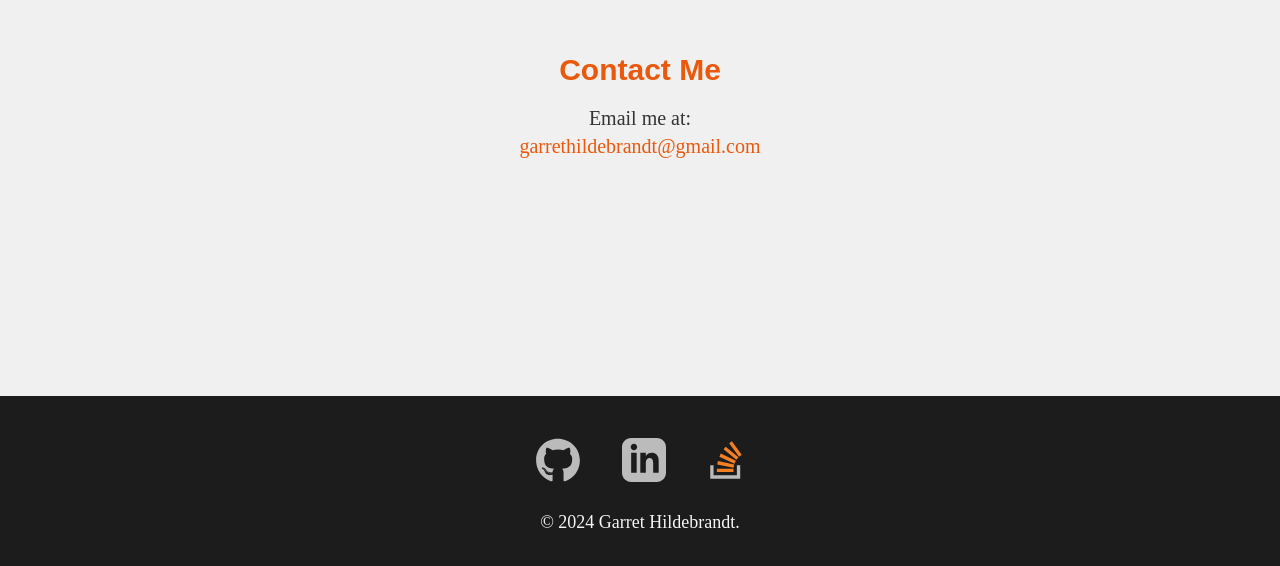
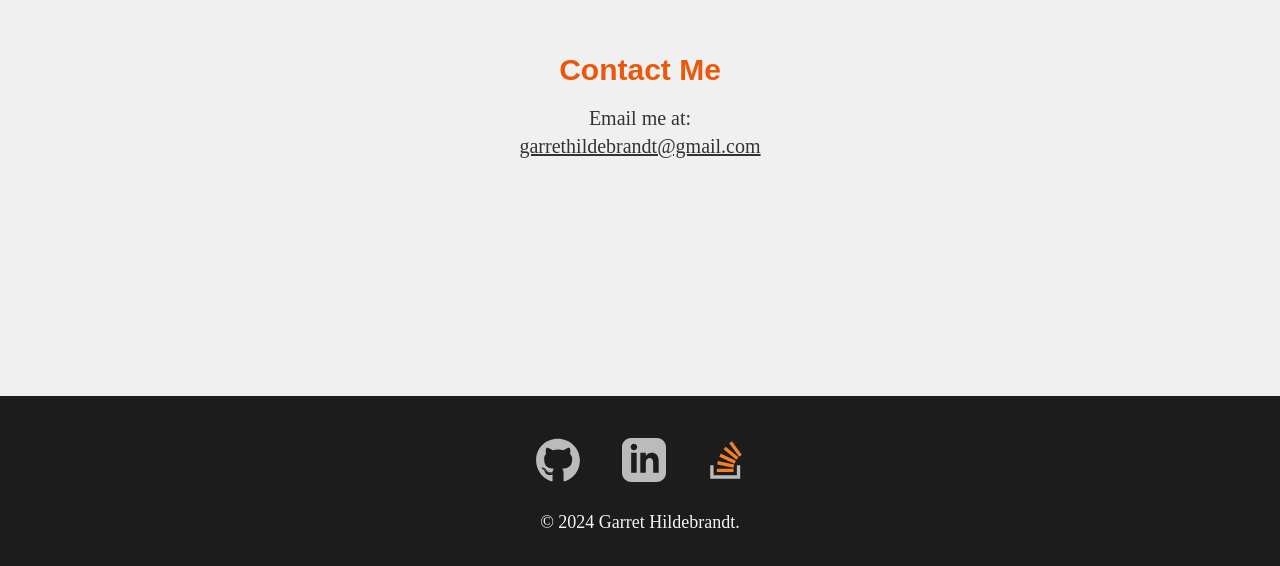
Before and after one commit to garrethil/portfolio, a React (Vite) app: page /#/ in a window 1280 px wide. Shown: the part 2327-2893 px from the top of the page. Built offline with nearby package versions, Linux system fonts and the light colour scheme; a web font is replaced by a local one.

Commit message:
change contact text design

```diff
--- a/src/pages/Home.jsx
+++ b/src/pages/Home.jsx
@@ -91,7 +91,7 @@ function Home() {
         </p>
         <a
           href="mailto:garrethildebrandt@gmail.com"
-          className="text-orange-600 no-underline hover:underline text-base sm:text-lg lg:text-xl"
+          className="underline hover:text-orange-600 transition duration-300 text-base sm:text-lg lg:text-xl"
         >
           garrethildebrandt@gmail.com
         </a>
```
